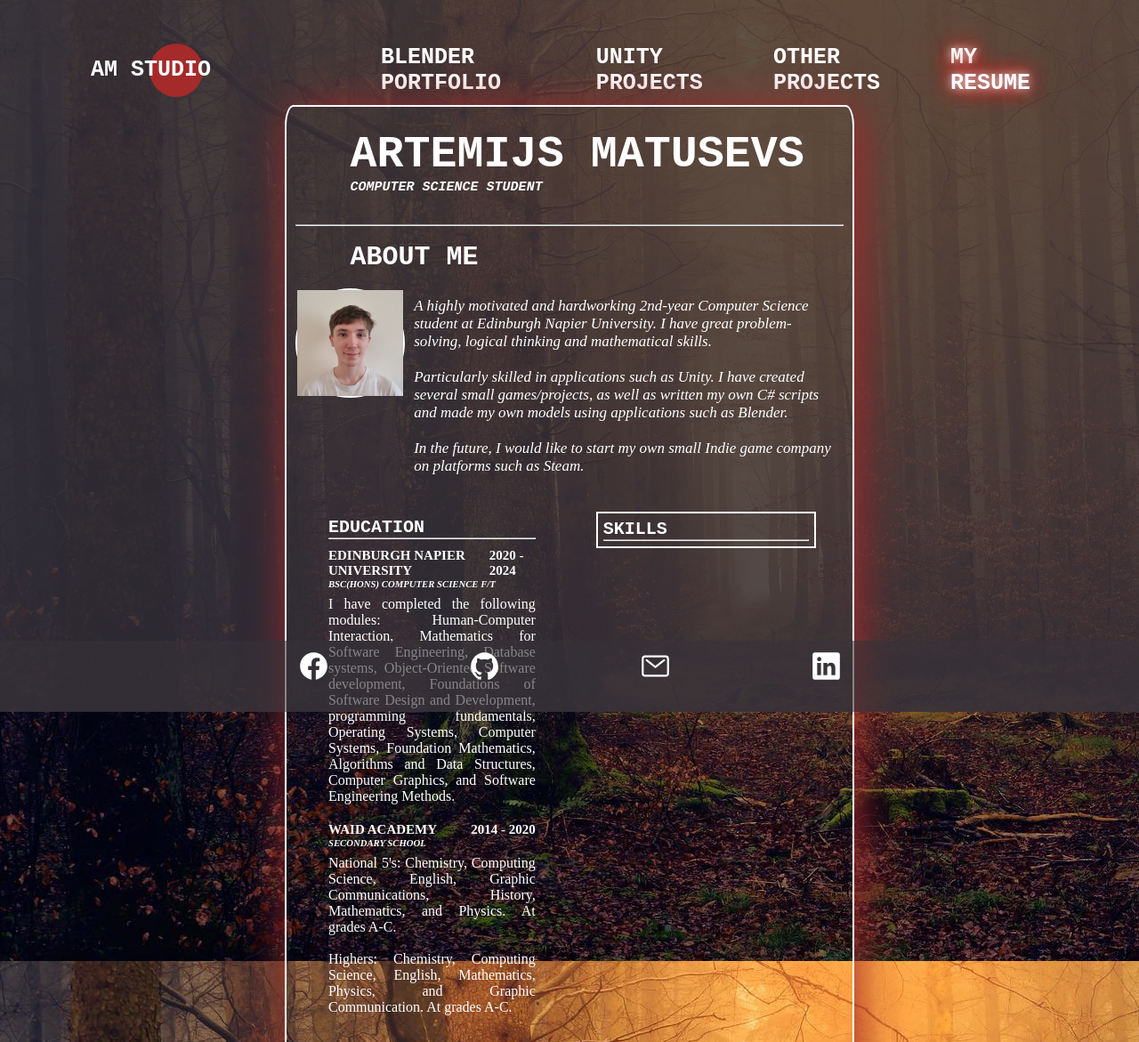
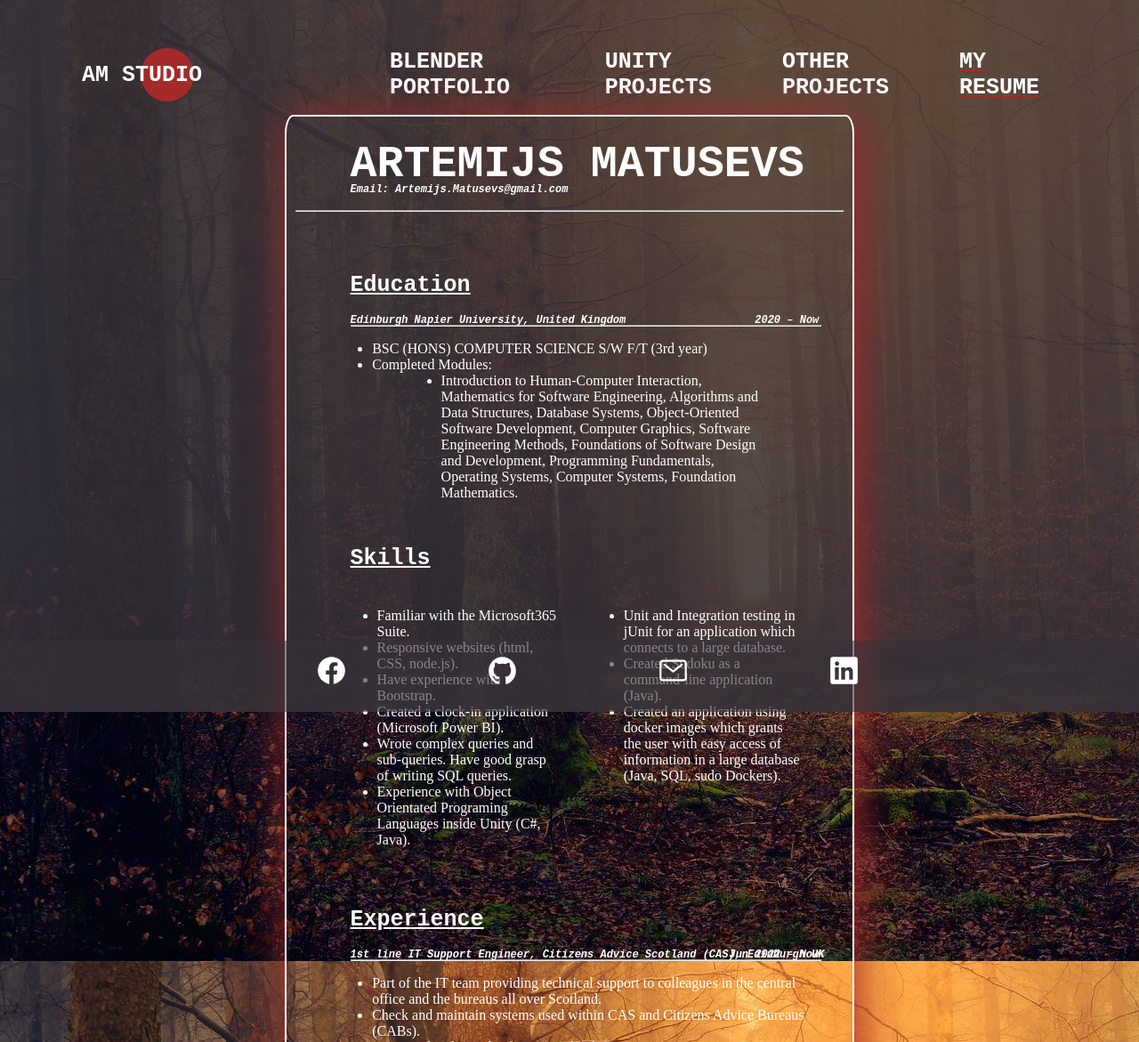
Before and after one commit to Artemijs-Matusevs/personalSite-old, a plain HTML site: page cv.html in a window 1280 px wide. Shown: the top 1171 px of the page at 89% size. Drawn offline with nearby package versions, Linux system fonts and the light colour scheme; some icons are missing; a web font is replaced by a local one.

Commit message:
Add files via upload

```diff
--- a/cv.html
+++ b/cv.html
@@ -26,71 +26,91 @@
                 </ul>
             </nav>
         </div>
-        <div id="content">
-            <div class="CVBody">
+
+
+         <div class="CVBody" id="CVBody">
             <h2> ARTEMIJS MATUSEVS </h2>
-                <h3> COMPUTER SCIENCE STUDENT </h3>
+            <h3> Email: Artemijs.Matusevs@gmail.com </h3>
             <br>
             <hr>
             <br>
-                <h4>ABOUT ME</h4>
-                <br>
+            <h4>Education</h4>
+
             <div class="aboutMe">
-                    <img class="myImage" src="/me.jpg" alt="Artemijs Matusevs">
-                    <p>
-                        A highly motivated and hardworking 2nd-year Computer Science student at Edinburgh
-                        Napier University. I have great problem-solving, logical thinking and mathematical
-                        skills. <br> <br>
-                        Particularly skilled in applications such as Unity. I have created several small
-                        games/projects, as well as written my own C# scripts and made my own models using
-                        applications such as Blender. <br> <br>
-                        In the future, I would like to start my own small Indie game company on platforms
-                        such as Steam.
-                    </p>
+                <h3> Edinburgh Napier University, United Kingdom <span class="date"> 2020 – Now </span></h3>
+                <hr class="educationUnderline">
+                <ul>
+                    <li>BSC (HONS) COMPUTER SCIENCE S/W F/T (3rd year)</li>
+                    <li>Completed Modules:
+                        <ul>
+                        <li class="modules">Introduction to Human-Computer Interaction,
+                                Mathematics for Software Engineering, Algorithms and Data Structures,
+                                Database Systems, Object-Oriented Software Development,
+                                Computer Graphics, Software Engineering Methods,
+                                Foundations of Software Design and Development, Programming Fundamentals,
+                                Operating Systems, Computer Systems, Foundation Mathematics.</li>
+                        </ul>
+                    </li>
+                    </ul>
             </div>
 
+
+            <h4> Skills </h4>
             <div class="CVBodyMain">
-
-                    <div class="education">
-                        <h4> EDUCATION</h4>
-                        <hr>
-                        <div>
-                            <h5> EDINBURGH NAPIER UNIVERSITY</h5>
-                            <h5 class="year"> 2020 - 2024 </h5>
+                <div class="skills1">
+                    <ul>
+                        <li>Familiar with the Microsoft365 Suite.</li>
+                        <li>Responsive websites (html, CSS, node.js).</li>
+                        <li>Have experience with Bootstrap.</li>
+                        <li>Created a clock-in application (Microsoft Power BI).</li>
+                        <li>Wrote complex queries and sub-queries. Have good grasp of writing SQL queries.</li>
+                        <li>Experience with Object Orientated Programing Languages inside Unity (C#, Java).</li>
+                    </ul>
                 </div>
-                        <h6> BSC(HONS) COMPUTER SCIENCE F/T</h6>
-                        <p>
-                            I have completed the following modules: Human-Computer Interaction, Mathematics for Software
-                            Engineering, Database systems, Object-Oriented Software development, Foundations of Software
-                            Design and Development, programming fundamentals, Operating Systems, Computer Systems,
-                            Foundation Mathematics, Algorithms and Data Structures, Computer Graphics, and Software
-                            Engineering Methods.
-                        </p>
-
-                        <div>
-                            <h5> WAID ACADEMY</h5>
-                            <h5 class="year"> 2014 - 2020 </h5>
+                <div class="skills2">
+                    <ul>
+                        <li>Unit and Integration testing in jUnit for an application which connects to a large database.</li>
+                        <li>Created Sudoku as a command-line application (Java).</li>
+                        <li>Created an application using docker images which grants the user with easy access of information in a large database (Java, SQL, sudo Dockers).</li>
+                    </ul>
                 </div>
-                        <h6> SECONDARY SCHOOL</h6>
-                        <p>
-                            National 5's: Chemistry, Computing Science, English, Graphic Communications, History,
-                            Mathematics, and Physics. At grades A-C.<br><br>
-                            Highers: Chemistry, Computing Science, English, Mathematics, Physics, and Graphic
-                            Communication. At grades A-C.
-                        </p>
             </div>
 
-                    <div class="skills">
-                        <h4> SKILLS</h4>
-                        <hr>
+            <div class="experience">
+                <h4> Experience </h4>
+                <h3> 1st line IT Support Engineer, Citizens Advice Scotland (CAS), Edinburgh UK  <span class="date"> Jun 2022 – Now </span></h3>
+                <hr class="educationUnderline">
+                <ul>
+                    <li>Part of the IT team providing technical support to colleagues in the central office and the bureaus all over Scotland.</li>
+                    <li>Check and maintain systems used within CAS and Citizens Advice Bureaus (CABs).</li>
+                    <li>Suggested and tested software used in bureaus.</li>
+                    <li>The primary point of contact regarding any technical issues in the Glasgow EHU office.
+                        <ul>
+                            <li>
+                                In charge of keeping all devices in EHU up to date.
+                            </li>
+                            <li>
+                                Organize recycling of network equipment, PCs, laptops, desk phones, and any miscellaneous desktop equipment.
+                            </li>
+                        </ul>
+                    </li>
+                    <li>Created, modified, and troubleshoot domain user accounts.</li>
+                    <li>Troubleshot hardware including network gear such as switches, routers, modems, servers, etc..</li>
+                    <li>Provide support and troubleshoot issues with Microsoft Suite and CAS dedicated software tools (QBC, AVAYA, CASTLE, CCAC).</li>
+                </ul>
             </div>
 
+            <div class="extra">
+                <h4> Extra curriculum </h4>
+                <ul>
+                    <li>The complete 2023 Web Development Bootcamp Udemy Course, 40% complete             <span class="date">2023</span></li>
+                    <li>Trading assistant, Sainsbury’s			                                           <span class="date">Feb 2022 – Jun 2022</span></li>
+                    <li>Sortation operative, Amazon Logistics				             <span class="date"> Dec 2021 – Jan 2022</span></li>
+                    <li>Commis chef, The Broughton                                                                                                       <span class="date">  2021</span></li>
+                    <li>Kitchen Porter, Seafood Ristorante                                                                                 <span class="date"> 2017 – 2020</span></li>
+                    <li>Paper Boy, Post Office                                                                                                       <span class="date"> 2014 – 2017</span></li>
+                </ul>
             </div>
-
-            </div>
-            <br>
-            <br>
-            <br>
         </div>
     </header>
 
@@ -103,14 +123,16 @@
             if (x === true)
             {
                 document.getElementById("topNav").style.display = "flex";
-                document.getElementById("phoneMenuButton").style.transform = "rotate(90deg) scale(1.5)"
+                document.getElementById("phoneMenuButton").style.transform = "rotate(90deg) scale(1.5)";
                 document.getElementById("phoneMenuButton").style.color = "red";
+                document.getElementById("CVBody").style.transform = "translate(22%)";
                 x = false;
             }
             else if (x === false){
                 document.getElementById("topNav").style.display = "none";
-                document.getElementById("phoneMenuButton").style.transform = "rotate(0deg) scale(1)"
+                document.getElementById("phoneMenuButton").style.transform = "rotate(0deg) scale(1)";
                 document.getElementById("phoneMenuButton").style.color = "white";
+                document.getElementById("CVBody").style.transform = "translate(-0%)";
                 x = true;
             }
 
--- a/public/css/main.css
+++ b/public/css/main.css
@@ -3,7 +3,7 @@
 @import url('https://fonts.googleapis.com/css2?family=Dancing+Script&display=swap');
 
 /* Everything */
-*{
+* :not(ul){
     padding: 0;
     margin: 0;
     box-sizing: border-box;
@@ -21,7 +21,7 @@ html{
     min-height: 100%;
 }
 body{
-    height: 100%
+    height: 100%;
 }
 
 
@@ -49,15 +49,56 @@ body{
     background-attachment: fixed;
 }
 
+.modules{
+    width: 90%;
+}
+
+
+/* EDUCATION */
+.CVBody li{
+    list-style: outside;
+}
+
+.aboutMe{
+    width: 100%;
+}
+
+.CVBody h3{
+    line-height: 0%;
+}
+
+.date{
+    float: right;
+    margin-right: 5%;
+}
+
+
+
+
+.educationUnderline{
+    margin-right: 4%;
+    margin-top: 0%;
+    margin-left: 10%;
+    line-height: 0%;
+    margin-bottom: 2.5%;
+}
+
+
+
+.CVBody ul{
+    margin-left: 7.5%;
+    display: block;
+    margin-right: 5%;
+}
+
 .CVBody{
     width: 50%;
-    height: 1600px;
+    height: 1400px;
     border: 2px rgb(255, 255, 255) solid;
     position: relative;
     z-index: 0;
-    margin: auto;
+    left: 25%;
     padding: 10px;
-    padding-bottom: 25px;
     border-radius: 1.5%;
     box-shadow: 5px 5px 10px 10px brown;
     animation: neonCV 5s infinite;
@@ -73,95 +114,38 @@ body{
 }
 .CVBody h3{
     padding-left: 10%;
-    font-size: 15px;
+    font-size: 12px;
     font-family: 'Spline Sans Mono', monospace;
     font-weight: bold;
     font-style: italic;
-    margin-bottom: 15px;
+    margin-bottom: 5px;
 }
 .CVBody h4{
-    font-size: 30px;
+    font-size: 25px;
+    text-decoration: underline;
     font-family: 'Spline Sans Mono', monospace;
     padding-left: 10%;
+    margin-bottom: 25px;
+    margin-top: 50px;
 }
 
 
-/* Top section of Div */
-.aboutMe{
+/* CV SKILLS */
+.CVBodyMain{
     display: flex;
-    color: white;
-    width: 100%;
+    justify-content: center;
 }
 
-
-.myImage{
-    width: 20%;
-    height: 20%;
-    border-radius: 50%;
-    border: 2px white solid;
+.skills1{
+    width: 45%;
+    height: 10%;
 }
 
-.aboutMe p{
-    padding: 10px;
-    font-style: italic;
-    font-size: 17px;
-    margin: auto;
+.skills2{
+    width: 45%;
+    height: 10%;
 }
 
-
-.CVBodyMain{
-    display: flex;
-
-}
-
-/* Education */
-.education{
-    width: 100%;
-    height: 50%;
-    padding: 1%;
-    margin: 5%;
-}
-.education h4{
-    font-size: 20px;
-    font-family: 'Spline Sans Mono', monospace;
-    padding-left: 0%;
-}
-.education hr{
-    margin-bottom: 10px;
-}
-.education div{
-    display: flex;
-}
-.education div .year{
-    margin-left: auto;
-}
-.education p{
-    text-align: justify;
-    text-justify: auto;
-    margin-bottom: 20px;
-}
-.education h5{
-    font-size: 15px;
-}
-.education h6{
-    margin-bottom: 8px;
-    font-style: italic;
-}
-
-
-
-.skills{
-    width: 100%;
-    height: 50%;
-    padding: 1%;
-    margin: 5%;
-    border: 2px white solid;
-}
-.skills h4{
-    font-size: 20px;
-    font-family: 'Spline Sans Mono', monospace;
-    padding-left: 0%;
-}
 
 
 /* Index page*/
@@ -208,6 +192,7 @@ a{
     position: relative;
     text-decoration: none;
     z-index: 1;
+    animation: fadeInAnimation ease 1s;
 }
 nav{
     display: flex;
@@ -215,17 +200,17 @@ nav{
     align-items: center;
     min-height: 8vh;
 }
-ul{
+nav ul{
     display: flex;
     justify-content: space-around;
     width: 60%
 }
-li{
+nav li{
     list-style: none;
     text-shadow: #4c696d 0 0, brown 0 0;
     transition: text-shadow 200ms;
 }
-li:hover{
+nav li:hover{
     animation: neon 5s infinite;
 }
 
@@ -282,11 +267,13 @@ li:hover{
 }
 
 .currentBtn{
-    animation: neon 5s infinite;
+    text-decoration: underline;
+    text-decoration-color: brown;
 }
 
 .phoneMenuButton{
     visibility: hidden;
+    z-index: 10;
 }
 
 
@@ -563,45 +550,6 @@ header{
 }
 
 /* Background slide show animation */
-
-/*
-@keyframes slide{
-    0%{
-        background-image: url(../img/5.jpg);
-    }
-    10%{
-        background-image: url(../img/5.jpg);
-    }
-    20%{
-        background-image: url(../img/1.jpg);
-    }
-    30%{
-        background-image: url(../img/1.jpg);
-    }
-    40%{
-        background-image: url(../img/2.jpg);
-    }
-    50%{
-        background-image: url(../img/2.jpg);
-    }
-    60%{
-        background-image: url(../img/3.jpg);
-    }
-    70%{
-        background-image: url(../img/3.jpg);
-    }
-    80%{
-        background-image: url(../img/4.jpg);
-    }
-    90%{
-        background-image: url(../img/4.jpg);
-    }
-    100%{
-        background-image: url(../img/5.jpg);
-    }
-}
-*/
-
 @keyframes slide{
     0%{
         background-image: url("../img/5.jpg")
@@ -679,17 +627,19 @@ header{
 
 
 /* --------------------------------- Media Queries ------------------------------------- */
+
 @media all and (max-width: 850px)
 {
 
     /* ------------------- PHONE NAV BAR ------------------*/
     #topNav{
         flex-direction: column;
+        position: absolute;
         align-items: flex-start;
         background-color: rgba(55,50,57,0.6);
         width: 40%;
         height: 100vh;
-        z-index: 0;
+        z-index: 1;
         display: none;
     }
 
@@ -698,12 +648,12 @@ header{
         flex-direction: column;
         justify-content: space-between;
         top: 20%;
+        width: 5%;
     }
 
     #topNav li{
         margin: 25px;
         width: 50px;
-        animation: neon 3s infinite;
     }
 
     .cta {
@@ -783,6 +733,7 @@ header{
         visibility: visible;
         left: 25px;
         top: 25px;
+        animation: fadeInAnimation ease 1s;
     }
 
 
@@ -797,4 +748,32 @@ header{
         height: 40px;
     }
 
+
+
+
+
+
+
+    /* CV */
+    .CVBody{
+        width: 75%;
+        left: 12.5%;
+        transition: all 1s 0.2s ease-in-out;
+    }
+
+    .CVBody h4{
+        font-size: 20px;
+    }
+
+    .CVBody h3{
+        font-size: 12px;
+    }
+
+    .CVBody ul{
+        font-size: 11px;
+    }
+
+    .CVBody h2{
+        font-size: 30px;
+    }
 }
```
Also changed, not shown: other.html (+1 -1 lines), unity.html (+1 -1 lines), index.html (line endings or trailing spaces). Lines whose indentation alone changed are shown as unchanged.
